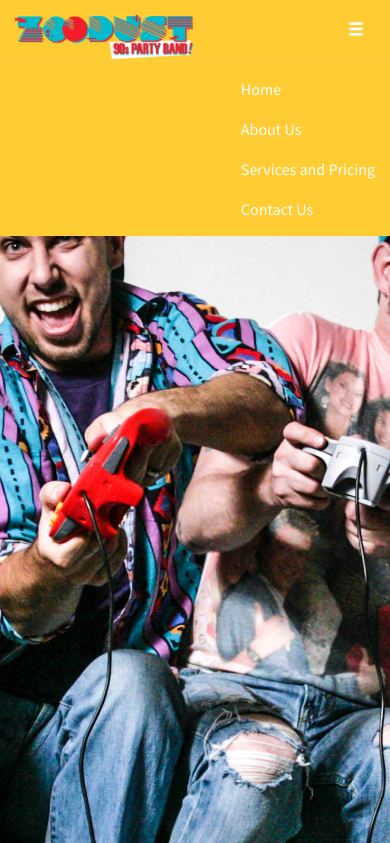
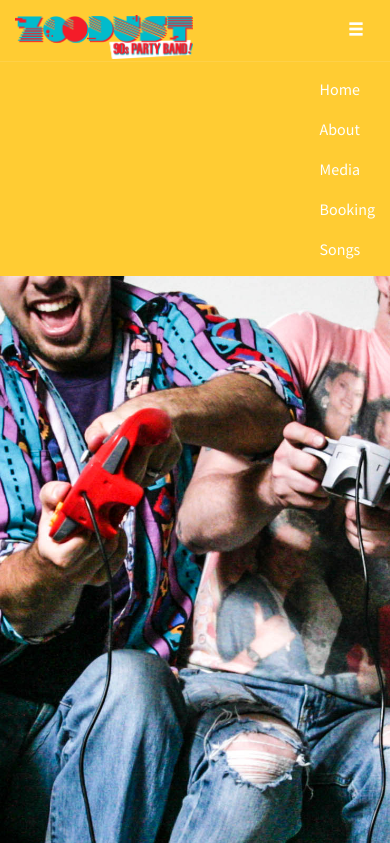
Before and after one commit to kris-citysound/zoodust, a PHP site: page / in a window 390 px wide, after a click that opens the changed part. Shown: the top 843 px of the page. Run offline with PHP 8.4, Linux system fonts and the light colour scheme; some libraries are stand-ins or nearby versions.

Commit message:
fixed navbar mobile color issue

```diff
--- a/index.html
+++ b/index.html
@@ -77,9 +77,10 @@
     <div class="collapse navbar-collapse" id="navMain">
       <ul class="nav navbar-nav pull-right">
         <li><a href="#">Home</a></li>
-        <li><a href="#">About Us</a></li>
-        <li><a href="#">Services and Pricing</a></li>
-        <li><a href="#">Contact Us</a></li>
+        <li><a href="#about">About</a></li>
+        <li><a href="#media">Media</a></li>
+        <li><a href="#booking">Booking</a></li>
+        <li><a href="#songs">Songs</a></li>
       </ul>
     </div>
   </div>
@@ -126,7 +127,7 @@
         </div>
       </div>
     </section>
-    <section class="call-to-action book">
+    <section class="call-to-action book" id="booking">
       <div class="container">
         <div class="row">
           <div class="col-md-8">
@@ -141,7 +142,7 @@
         </div>
 
     </section>
-    <section class="media">
+    <section class="media" id="media">
       <div class="container">
         <!-- <div class="row">
           <div class="col-md-12">
@@ -235,7 +236,7 @@
       </section>
 
 
-    <section class="songs">
+    <section class="songs" id="songs">
       <div class="container">
       <div class="row">
          <div class="col-md-8">
@@ -546,10 +547,10 @@
           <hr>
           <h4>Social</h4>
           <ul class="footer-social">
-            <li><i class="fa fa-facebook-square fa-2x" aria-hidden="true"></i></li>
+            <li><a href="https://www.facebook.com/Zoodust/" target="_blank"><i class="fa fa-facebook-square fa-2x" aria-hidden="true"></i></a></li>
             <li><i class="fa fa-snapchat-square fa-2x" aria-hidden="true"></i></li>
-            <li><i class="fa fa-instagram fa-2x" aria-hidden="true"></i></li>
-            <li><i class="fa fa-twitter-square fa-2x" aria-hidden="true"></i></li>
+            <li><a href="https://www.instagram.com/zoodust90sband/?hl=en" target="_blank"><i class="fa fa-instagram fa-2x" aria-hidden="true"></i></a></li>
+            <li><a href="https://twitter.com/zoodust90sband?lang=en" target="_blank"><i class="fa fa-twitter-square fa-2x" aria-hidden="true"></i></a></li>
 
           </ul>
         </div>
--- a/scss/_nav.scss
+++ b/scss/_nav.scss
@@ -45,8 +45,9 @@ ul.dropdown-menu {
 
 .navbar-inverse .navbar-collapse {
     border-color: $yellow;
-    background-color: $yellow;
+
 }
+
 
 
 @media (max-width: 992px) {
@@ -68,3 +69,9 @@ ul.dropdown-menu {
 .navbar-inverse .navbar-toggle {
     border-color: transparent;
 }
+
+@media (max-width: 768px) {
+    .navbar-collapse {
+        background-color: $yellow;
+    }
+}
```
Also changed, not shown: css/style.css.
